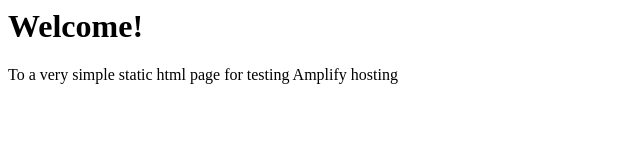
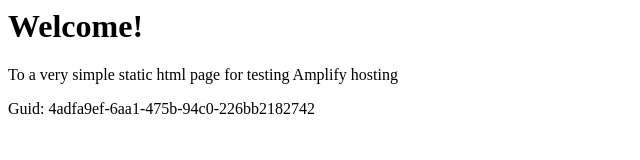
Before and after one commit to aws-aemilia-fra/Github-PR-Commit-Integration-Test-DoNotTouch-Gith-P5X5MO5I-v1-preprod-eu-central-1, a website: page src/index.html in a window 1280 px wide. Shown: the whole page, without its empty margins (0-640 px from the left). Drawn offline with Linux system fonts and the light colour scheme.

Commit message:
commit from integ tests

```diff
--- a/src/index.html
+++ b/src/index.html
@@ -1,3 +1,5 @@
+
+
 <html lang="en">
 
 <head>
@@ -10,6 +12,6 @@
 <body>
     <h1>Welcome!</h1>
     <p>To a very simple static html page for testing Amplify hosting</p>
-</body>
+    <p>Guid: 4adfa9ef-6aa1-475b-94c0-226bb2182742</p></body>
 
 </html>
```
